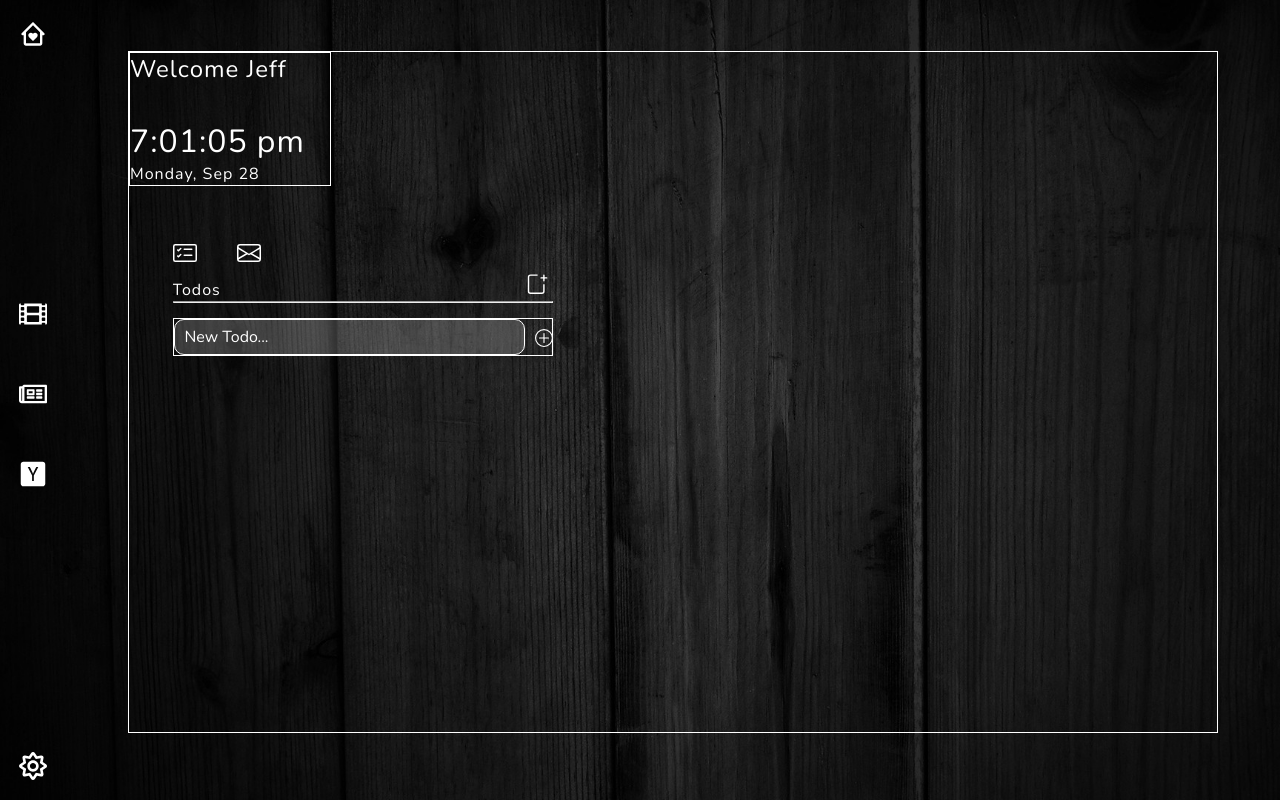
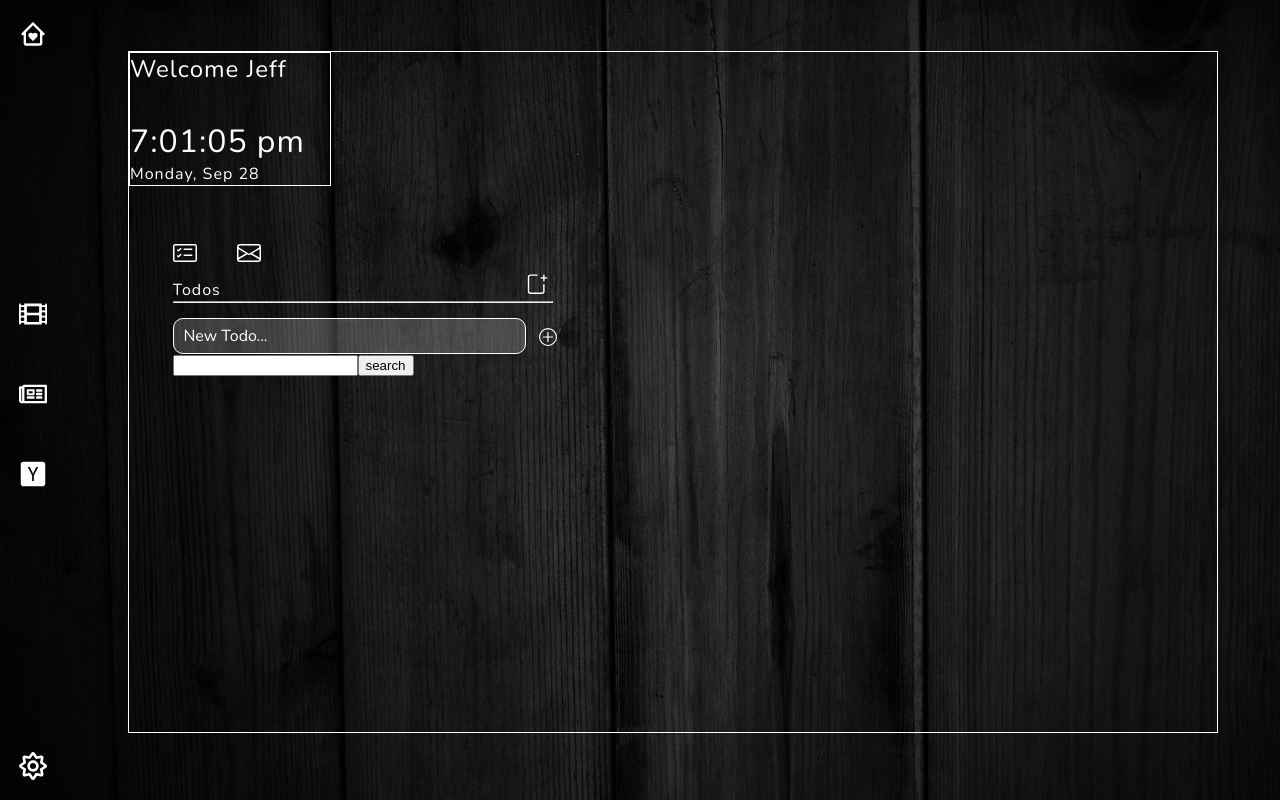
Before and after one commit to JTSwisher/daily-dash-frontend, a React (Create React App) app: page /dash/home in a window 1280 px wide. Both pictures are taken after a click on the icon 536 px from the left and 283 px from the top of the page. Built offline with nearby package versions, Linux system fonts and the light colour scheme.

Commit message:
create form that links to google search wtih given query

```diff
--- /dev/null
+++ b/src/home/GoogleSearchBar.js
@@ -0,0 +1,14 @@
+import React, { useState } from 'react';
+
+export default function GoogleSearchbar() {
+
+    const [query, setQuery] = useState('')
+
+
+    return(
+        <form action="http://www.google.com/search" method="get" target="_blank" onSubmit={() => setQuery('')}>
+            <input type="text" name="q" value={ query } onChange={(e) => setQuery(e.target.value)}/>
+            <input type="submit" value="search" />
+        </form>
+    )
+}
--- a/src/home/HomeContainer.js
+++ b/src/home/HomeContainer.js
@@ -4,6 +4,7 @@ import Clock from './Clock'
 import CurrentDate from './CurrentDate'
 import HomeMenuIcons from './HomeMenuIcons'
 import TodoContainer from '../todos/TodoContainer'
+import GoogleSearchBar from './GoogleSearchBar'
 
 export default function HomeContainer() {
     return(
@@ -18,6 +19,7 @@ export default function HomeContainer() {
             </div>
             <div className="content">
                 <TodoContainer />
+                <GoogleSearchBar />
             </div>
         </div>
     )
--- a/src/todos/Todo.css
+++ b/src/todos/Todo.css
@@ -1,7 +1,6 @@
 
 #header {
-    margin-top: 10px;
-    margin-bottom: 10px;
+
     display: inline;
 }
 
@@ -23,7 +22,6 @@
 .todo-form-container {
     margin-top: 15px;
     padding: 0;
-    border: 1px solid white;
 }
 
 #todo-form{
@@ -60,7 +58,7 @@
     padding: 0;
     border: none;
     width: 0;
-    margin-left: 10px;
+    margin-left: 13px;
     margin-top: 10px;
 }
 
```
